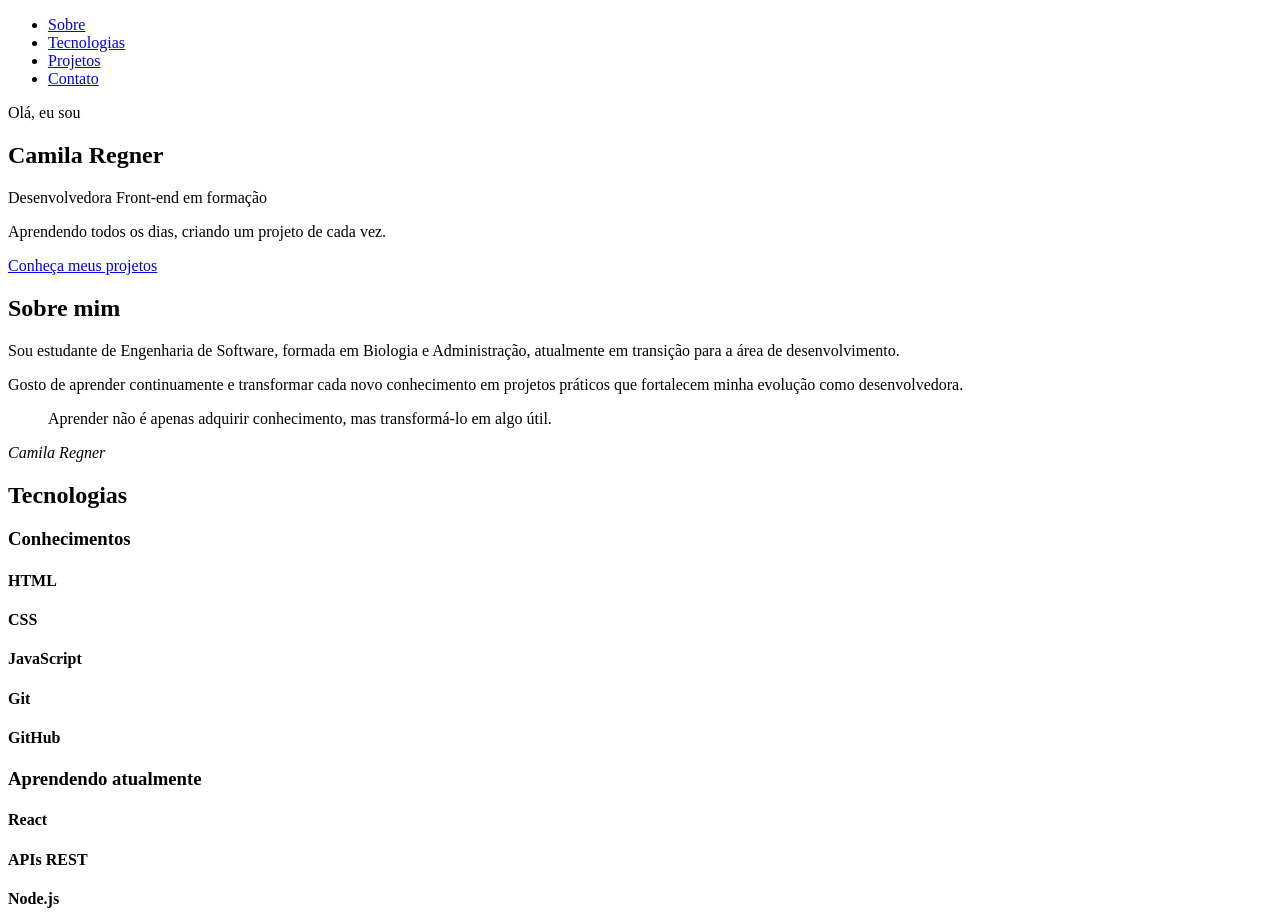
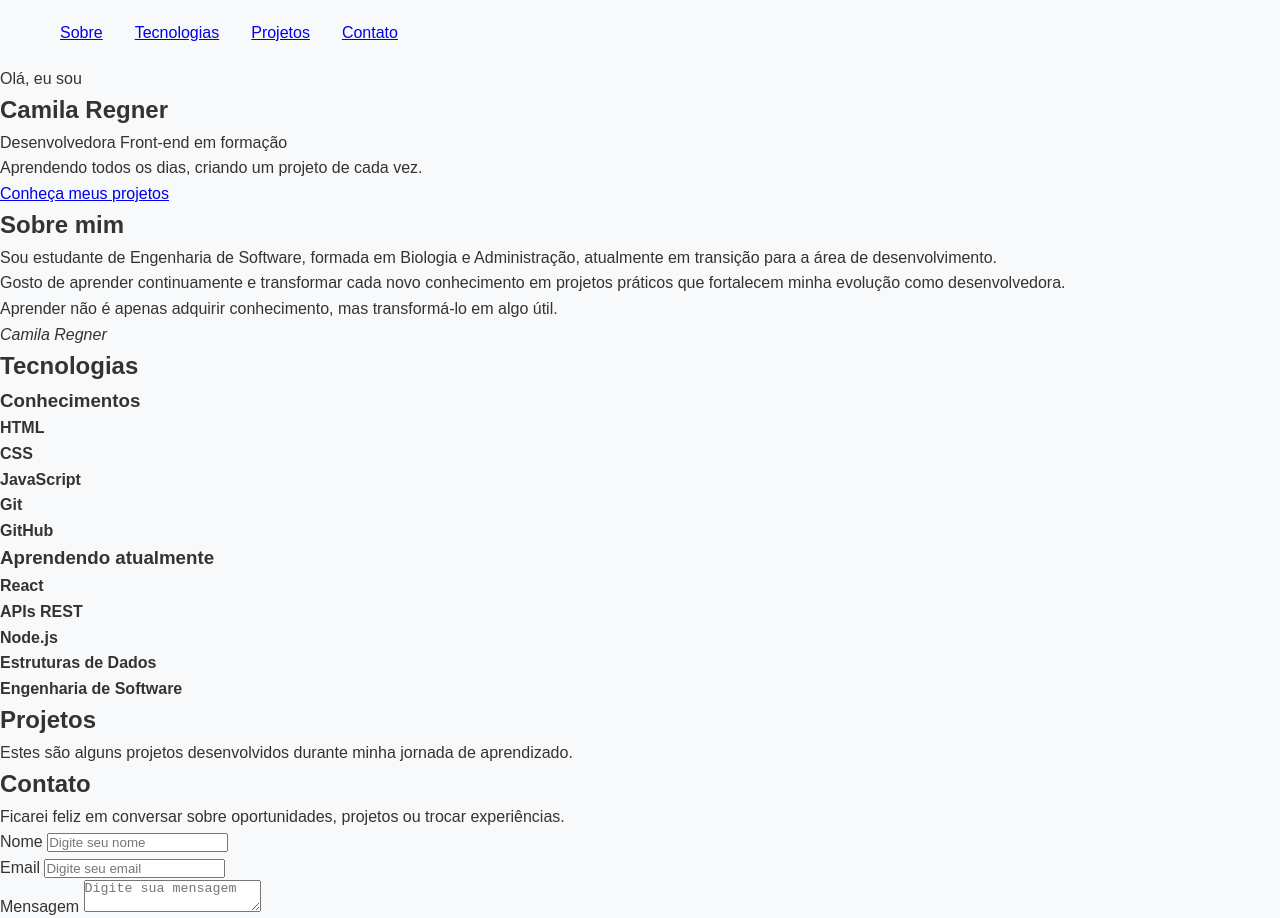
Before and after one commit to Milaregner/portfolio-landing-page, a plain HTML site: page index.html in a window 1280 px wide. Shown: the top 918 px of the page. Drawn offline with Linux system fonts and the light colour scheme.

Commit message:
Iniciando a estilização

```diff
--- a/assets/css/style.css
+++ b/assets/css/style.css
@@ -0,0 +1,42 @@
+/* ===========================
+    Reset CSS
+=========================== */
+
+* {
+    margin: 0;
+    padding: 0;
+    box-sizing: border-box;
+}
+
+/* ===========================
+    Variáveis
+=========================== */
+
+:root {
+    --cor-fundo: #f8f9fa;
+    --cor-texto: #333333;
+    --cor-principal: #754ef9;
+    --cor-branca: #ffffff;
+}
+
+/* ===========================
+    Estilos Gerais
+=========================== */
+
+body {
+    background-color: var(--cor-fundo);
+    color: var(--cor-texto);
+    font-family: Arial, Helvetica, sans-serif;
+    line-height: 1.6;
+}
+
+
+header {
+    padding: 20px 60px;
+}
+
+nav ul {
+    display: flex;
+    gap: 2rem;
+    list-style: none;
+}
--- a/index.html
+++ b/index.html
@@ -4,6 +4,7 @@
     <meta charset="UTF-8">
     <meta name="viewport" content="width=device-width, initial-scale=1.0">
     <title>Portfólio | Camila Regner</title>
+    <link rel="stylesheet" href="assets/css/style.css">
 </head>
 <body>
     <header>
```
